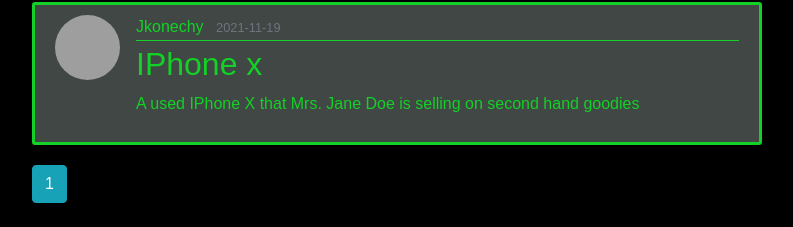
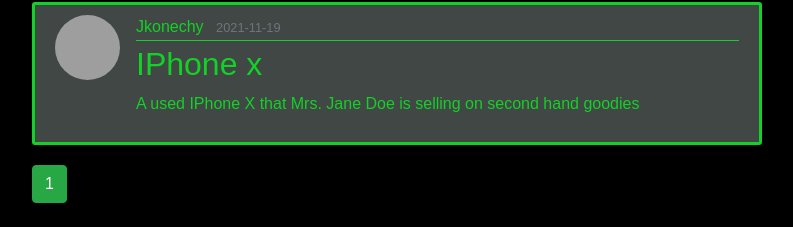
Before and after one commit to KonechyJ/CPSC-362_Project1, a Flask app: a page that uses CPSC362_Project1/proj1/templates/user_posts.html in a window 1280 px wide. Shown: the part 629-856 px from the top of the page, without its empty margins (53-846 px from the left). Run offline with Flask 2, Linux system fonts and the light colour scheme; data comes from the database, SQL or seed files in the repository; both versions use the stored data as it was after the commit; some libraries are stand-ins or nearby versions; grey boxes are pictures that could not be loaded.

Commit message:
Small Visual Changes to the bootStrap
Small little changes that fixed the color of some of the buttons to match the new dark theme.

```diff
--- a/CPSC362_Project1/proj1/templates/account.html
+++ b/CPSC362_Project1/proj1/templates/account.html
@@ -50,7 +50,7 @@
                 </div>
             </fieldset>
             <div class="form-group">
-                {{ form.submit(class="btn btn-outline-info") }}
+                {{ form.submit(class="btn btn-outline-success") }}
             </div>
         </form>
     </div>
--- a/CPSC362_Project1/proj1/templates/create_post.html
+++ b/CPSC362_Project1/proj1/templates/create_post.html
@@ -33,7 +33,7 @@
             </div>
         </fieldset>
         <div class="form-group">
-            {{ form.submit(class="btn btn-outline-info") }}
+            {{ form.submit(class="btn btn-outline-success") }}
         </div>
     </form>
 </div>
--- a/CPSC362_Project1/proj1/templates/user_posts.html
+++ b/CPSC362_Project1/proj1/templates/user_posts.html
@@ -17,9 +17,9 @@
     {% for page_num in posts.iter_pages(left_edge=1, right_edge=1, left_current=1, right_current=2) %}
       {% if page_num %}
         {% if posts.page == page_num %}
-          <a class="btn btn-info mb-4" href="{{ url_for('user_posts', username=user.username, page=page_num) }}">{{ page_num }}</a>
+          <a class="btn btn-success mb-4" href="{{ url_for('user_posts', username=user.username, page=page_num) }}">{{ page_num }}</a>
         {% else %}
-          <a class="btn btn-outline-info mb-4" href="{{ url_for('user_posts', username=user.username, page=page_num) }}">{{ page_num }}</a>
+          <a class="btn btn-outline-success mb-4" href="{{ url_for('user_posts', username=user.username, page=page_num) }}">{{ page_num }}</a>
         {% endif %}
       {% else %}
         ...
```
Also changed, not shown: CPSC362_Project1/proj1/site.db.
